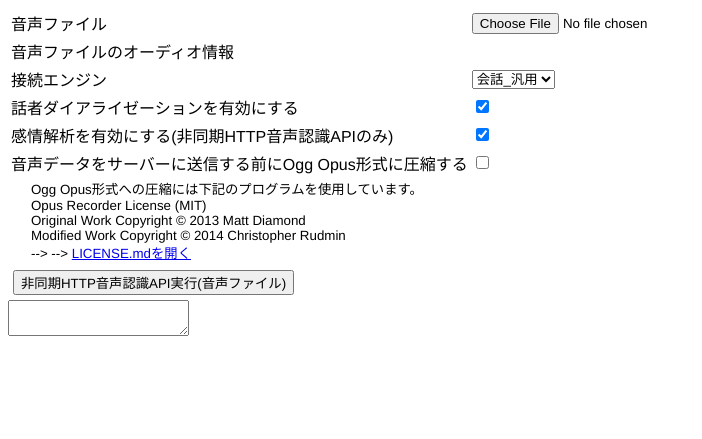
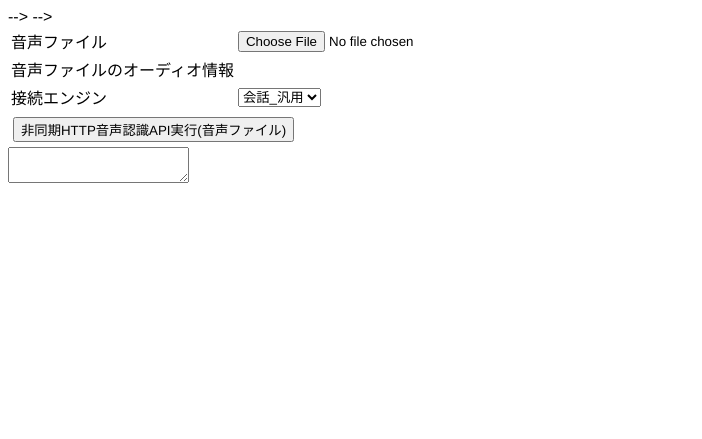
Before and after one commit to myoshida-2024/1on1upgrade250117, a PHP site: page / in a window 1280 px wide. Shown: the top 439 px of the page, without its empty margins (0-702 px from the left). Run offline with PHP 8.4, Linux system fonts and the light colour scheme; some libraries are stand-ins or nearby versions.

Commit message:
チェックボックス表示せず内部でチェックいれる

```diff
--- a/index.php
+++ b/index.php
@@ -86,14 +86,14 @@ $appKey = $_ENV['APPKEY'] ?? '';
                 <!-- <td><label for="keepFillerToken">フィラー単語(言い淀み)を認識結果に含める</label></td> -->
                 <!-- <td><input type="checkbox" id="keepFillerToken"></td> -->
             <!-- </tr> -->
-            <tr>
-                <td><label for="speakerDiarization">話者ダイアライゼーションを有効にする</label></td>
-                <td><input type="checkbox" id="speakerDiarization" checked></td>
-            </tr>
-            <tr>
-                <td><label for="sentimentAnalysis">感情解析を有効にする(非同期HTTP音声認識APIのみ)</label></td>
-                <td><input type="checkbox" id="sentimentAnalysis" checked></td>
-            </tr>
+            <!-- <tr> -->
+                <!-- <td><label for="speakerDiarization">話者ダイアライゼーションを有効にする</label></td> -->
+                <!-- <td><input type="checkbox" id="speakerDiarization" checked></td> -->
+            <!-- </tr> -->
+            <!-- <tr> -->
+                <!-- <td><label for="sentimentAnalysis">感情解析を有効にする(非同期HTTP音声認識APIのみ)</label></td> -->
+                <!-- <td><input type="checkbox" id="sentimentAnalysis" checked></td> -->
+            <!-- </tr> -->
             <!-- <tr> -->
                 <!-- <td><label for="profileWords">ユーザー登録単語</label></td> -->
                 <!-- <td><input type="text" id="profileWords" -->
@@ -107,29 +107,29 @@ $appKey = $_ENV['APPKEY'] ?? '';
                 <!-- <td><label for="useDisplayMedia">システムの音声を認識する(WebSocket音声認識API用)</label></td> -->
                 <!-- <td><input type="checkbox" id="useDisplayMedia"></td> -->
             <!-- </tr> -->
-            <tr>
-                <td><label for="useOpusRecorder">音声データをサーバーに送信する前にOgg Opus形式に圧縮する</label></td>
-                <td><input type="checkbox" id="useOpusRecorder"></td>
-            </tr>
-            <tr>
-                <td colspan="2">
-                    <div style="font-size: smaller; margin-left: 20px;">
-                        <div>Ogg Opus形式への圧縮には下記のプログラムを使用しています。</div>
-                        <div>
-                            Opus Recorder License (MIT)<br>
-                            Original Work Copyright © 2013 Matt Diamond<br>
-                            Modified Work Copyright © 2014 Christopher Rudmin<br>
+            <!-- <tr> -->
+                <!-- <td><label for="useOpusRecorder">音声データをサーバーに送信する前にOgg Opus形式に圧縮する</label></td> -->
+                <!-- <td><input type="checkbox" id="useOpusRecorder"></td> -->
+            <!-- </tr> -->
+            <!-- <tr> -->
+                <!-- <td colspan="2"> -->
+                    <!-- <div style="font-size: smaller; margin-left: 20px;"> -->
+                        <!-- <div>Ogg Opus形式への圧縮には下記のプログラムを使用しています。</div> -->
+                        <!-- <div> -->
+                            <!-- Opus Recorder License (MIT)<br> -->
+                            <!-- Original Work Copyright © 2013 Matt Diamond<br> -->
+                            <!-- Modified Work Copyright © 2014 Christopher Rudmin<br> -->
                             <!-- <a href="https://github.com/chris-rudmin/opus-recorder/blob/v8.0.5/LICENSE.md" -->
                             <!-- <a href="./LICENSE.md" -->
                                 <!-- target="_blank" -->
                                 <!-- rel="noopener noreferrer">https://github.com/chris-rudmin/opus-recorder/blob/v8.0.5/LICENSE.md</a>                            --> --> -->
-                                <a href="./LICENSE.md"
-                                target="_blank"
-                                rel="noopener noreferrer">LICENSE.mdを開く</a>
-                        </div>
-                    </div>
-                </td>
-            </tr>
+                                <!-- <a href="./LICENSE.md" -->
+                                <!-- target="blank" -->
+                                <!-- rel="noopener noreferrer">LICENSE.mdを開く</a>  -->
+                        <!-- </div> -->
+                    <!-- </div> -->
+                <!-- </td> -->
+            <!-- </tr> -->
         </tbody>
     </table>
     <div>
@@ -154,12 +154,15 @@ $appKey = $_ENV['APPKEY'] ?? '';
                 const engineModeElement = document.getElementById("engineMode");
                 // const loggingOptOutElement = document.getElementById("loggingOptOut");
                 // const keepFillerTokenElement = document.getElementById("keepFillerToken");
-                const speakerDiarizationElement = document.getElementById("speakerDiarization");
-                const sentimentAnalysisElement = document.getElementById("sentimentAnalysis");
-                // const profileWordsElement = document.getElementById("profileWords");
+                // const speakerDiarizationElement = document.getElementById("speakerDiarization");
+                // const sentimentAnalysisElement = document.getElementById("sentimentAnalysis");
+                const speakerDiarizationElement = true;
+                const sentimentAnalysisElement = true;
+               // const profileWordsElement = document.getElementById("profileWords");
                 // const useUserMediaElement = document.getElementById("useUserMedia");
                 // const useDisplayMediaElement = document.getElementById("useDisplayMedia");
-                const useOpusRecorderElement = document.getElementById("useOpusRecorder");
+                // const useOpusRecorderElement = document.getElementById("useOpusRecorder");
+                const useOpusRecorderElement = false;
 
                 const executeAsyncButtonElement = document.getElementById("executeAsyncButton");
                 const startWrpButtonElement = document.getElementById("startWrpButton");
@@ -269,8 +272,10 @@ $appKey = $_ENV['APPKEY'] ?? '';
                     asyncHrp.engineMode = engineModeElement.value;
                     // asyncHrp.loggingOptOut = loggingOptOutElement.checked;
                     // asyncHrp.keepFillerToken = keepFillerTokenElement.checked;
-                    asyncHrp.speakerDiarization = speakerDiarizationElement.checked;
-                    asyncHrp.sentimentAnalysis = sentimentAnalysisElement.checked;
+                    // asyncHrp.speakerDiarization = speakerDiarizationElement.checked;
+                    // asyncHrp.sentimentAnalysis = sentimentAnalysisElement.checked;
+                    asyncHrp.speakerDiarization = true;
+                    asyncHrp.sentimentAnalysis = true;
                     // asyncHrp.profileWords = profileWordsElement.value.trim();
 
                     postJob(APP_KEY, selectedFile, asyncHrp);
```
